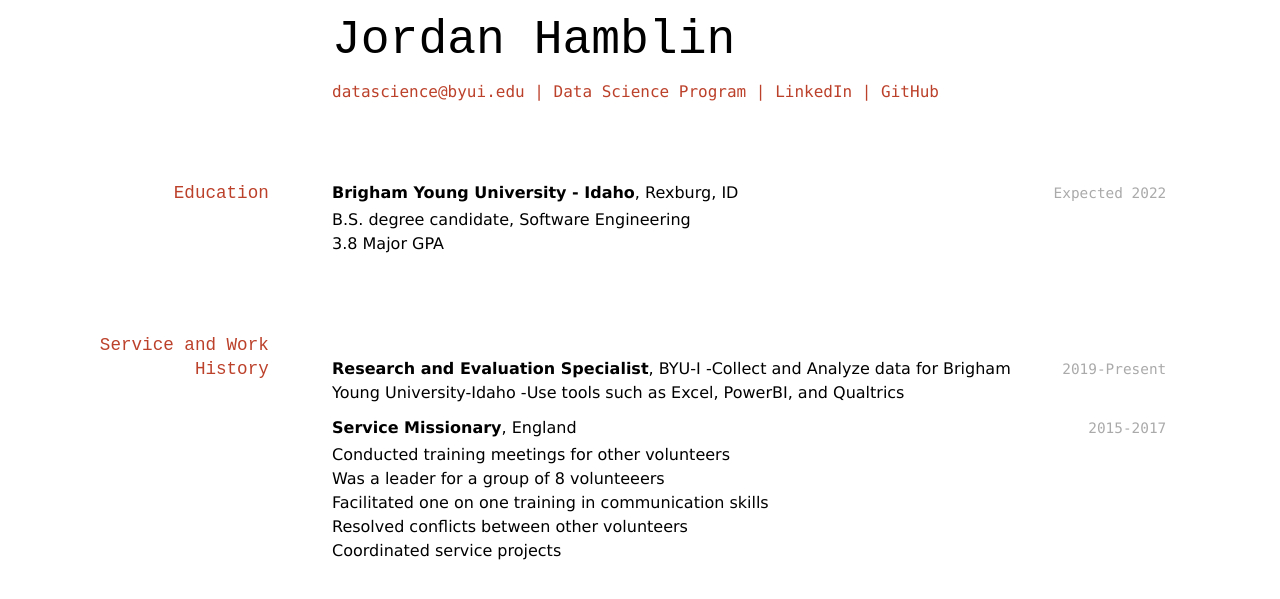
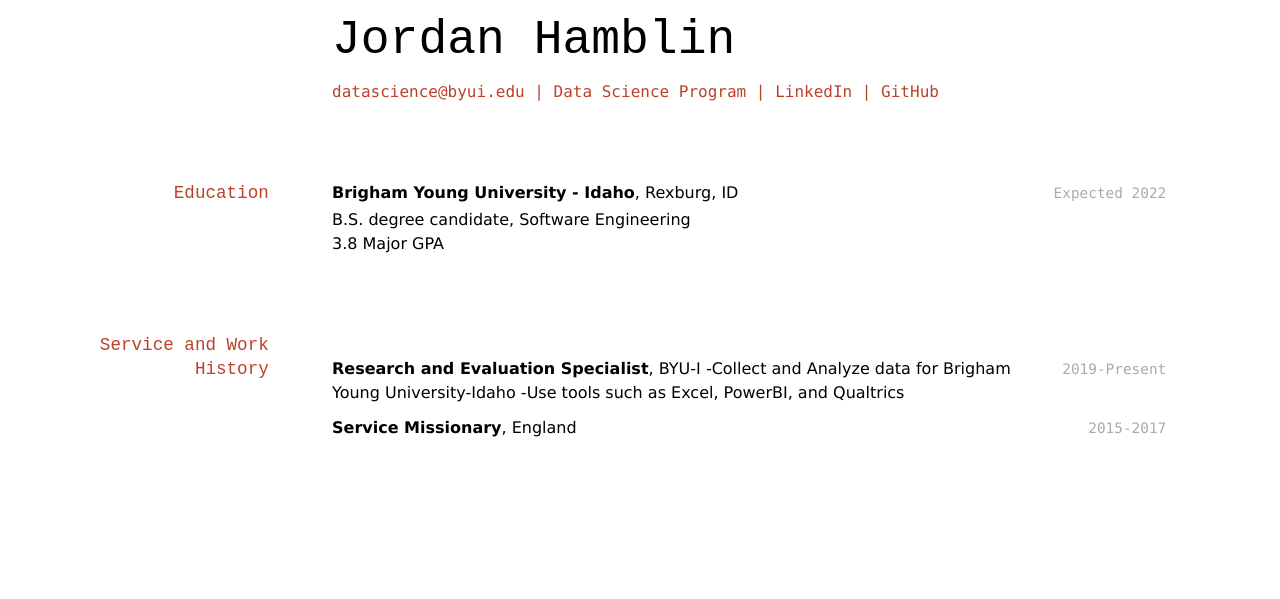
Before and after one commit to byuids-resumes/Hamblin_Jordan_Resume, a Jekyll site: the page built from docs/index.md, in a window 1280 px wide. Shown: the top 599 px of the page. Built offline with Jekyll 4.4.1, drawn with Linux system fonts in a browser that asks for light colours.

Commit message:
Fixed Missionary Service

```diff
--- a/docs/index.md
+++ b/docs/index.md
@@ -30,11 +30,6 @@ __Research and Evaluation Specialist__, BYU-I
 
 `2015-2017`
 __Service Missionary__, England
-- Conducted training meetings for other volunteers
-- Was a leader for a group of 8 volunteeers
-- Facilitated one on one training in communication skills
-- Resolved conflicts between other volunteers
-- Coordinated service projects
 
 
 <!-- ### Footer
```
